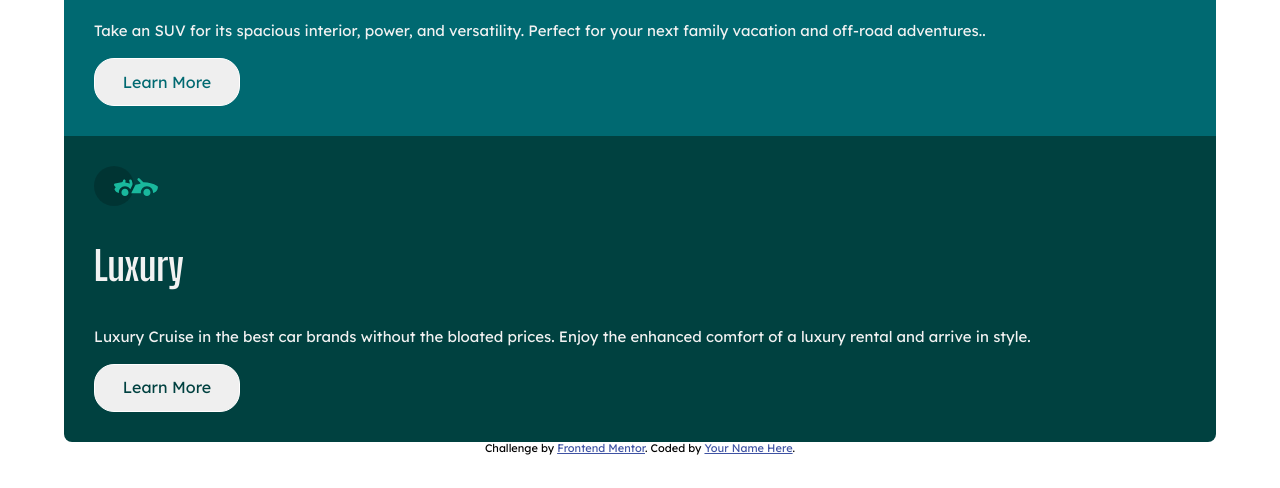
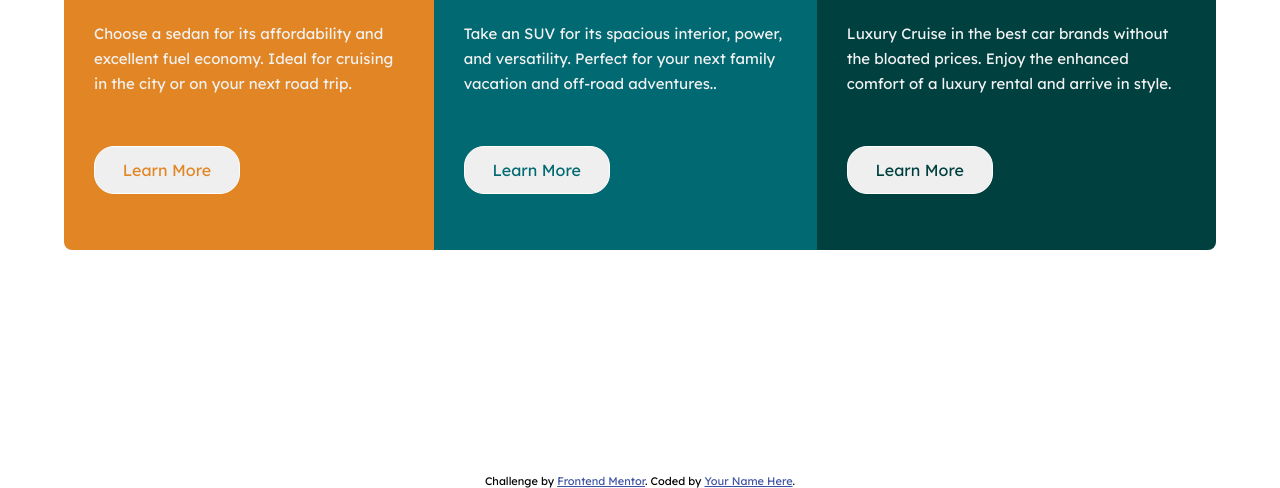
Before and after one commit to Grymbo/3-columns-preview-card, a plain HTML site: page index.html in a window 1280 px wide. Shown: the part 475-963 px from the top of the page. Before the commit the page ends 930 px from the top, so only its background shows below. Drawn offline with Linux system fonts and the light colour scheme.

Commit message:
Finish version desk

```diff
--- a/assets/css/style.css
+++ b/assets/css/style.css
@@ -47,7 +47,9 @@ p {
     .card {
         max-width: 120rem;
         width: 90%;
-        margin: auto;
+        margin: 22.5rem auto;
+        height: 50rem;
+        display: flex;
     }
 }
 
@@ -56,10 +58,21 @@ p {
     color: var(--veryLightGray);
     padding: 3rem;
 }
+@media (min-width: 1200px){
+    .cars {
+        display: grid;
+    row-gap: 1rem;
+    }
+}
 /*********************************** Sedan *******************************************/
 .orange {
     background-color: var(--brightOrange);
     border-radius: 0.8rem 0.8rem 0 0;
+}
+@media (min-width: 1200px){
+    .orange {
+        border-radius: 0.8rem 0 0 0.8rem;
+    }
 }
 .orange button {
     color: var(--brightOrange);
@@ -76,6 +89,11 @@ p {
     background-color: var(--veryDarkCyan);
     border-radius: 0 0 0.8rem 0.8rem;
 }
+@media (min-width: 1200px){
+    .dark_green {
+        border-radius: 0 0.8rem 0.8rem 0;
+    }
+}
 .dark_green button {
     color: var(--veryDarkCyan);
 }
```
